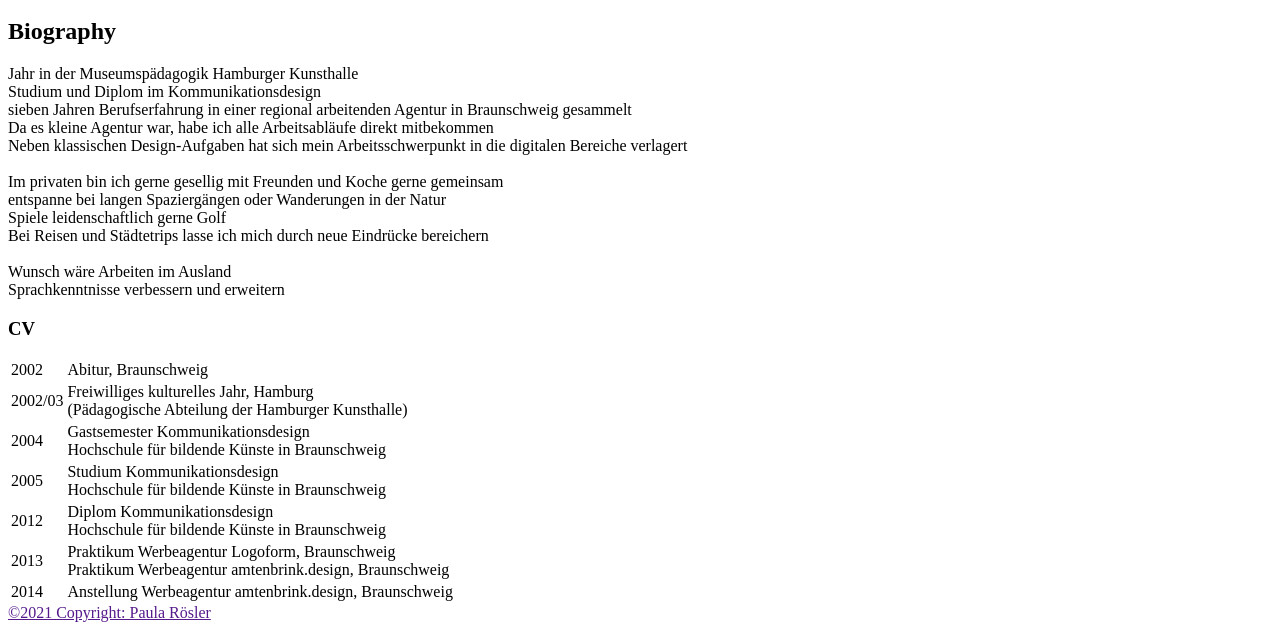
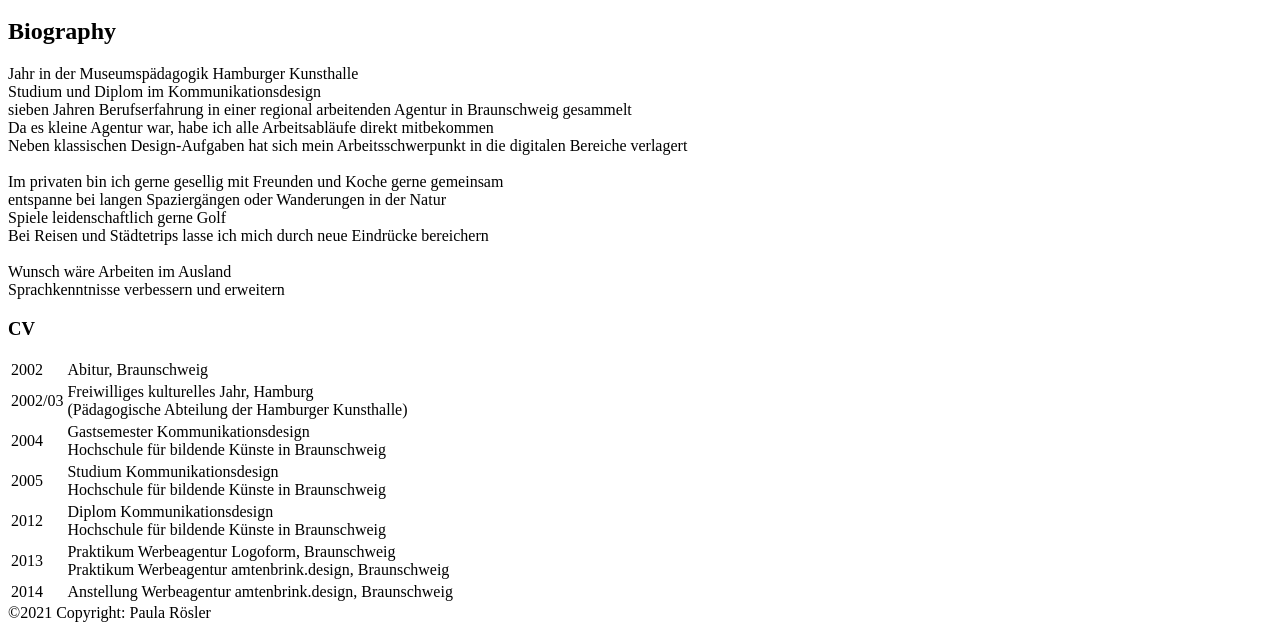
Before and after one commit to paula-roesler/paularoesler, a plain HTML site: page src/index.html in a window 1280 px wide. Shown: the part 2210-2840 px from the top of the page. Drawn offline with Linux system fonts and the light colour scheme.

Commit message:
Small corrections

```diff
--- a/src/index.html
+++ b/src/index.html
@@ -119,7 +119,7 @@
 
   </main>
   <footer>
-    <a href=""> ©2021 Copyright: Paula Rösler </a>
+    ©2021 Copyright: Paula Rösler
   </footer>
 </body>
 
```
